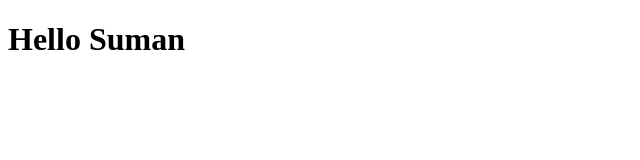
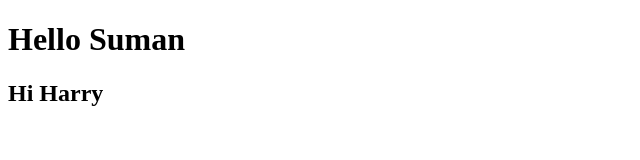
Before and after one commit to sumanjob1988/Blogger, a plain HTML site: page Blogger/index.html in a window 1280 px wide. Shown: the whole page, without its empty margins (0-640 px from the left). Drawn offline with Linux system fonts and the light colour scheme.

Commit message:
Updated index.html

```diff
--- a/Blogger/index.html
+++ b/Blogger/index.html
@@ -5,5 +5,6 @@
 </head>
 <body>
     <h1>Hello Suman</h1>
+    <h2> Hi Harry </h2>
 </body>
 </html>
```
